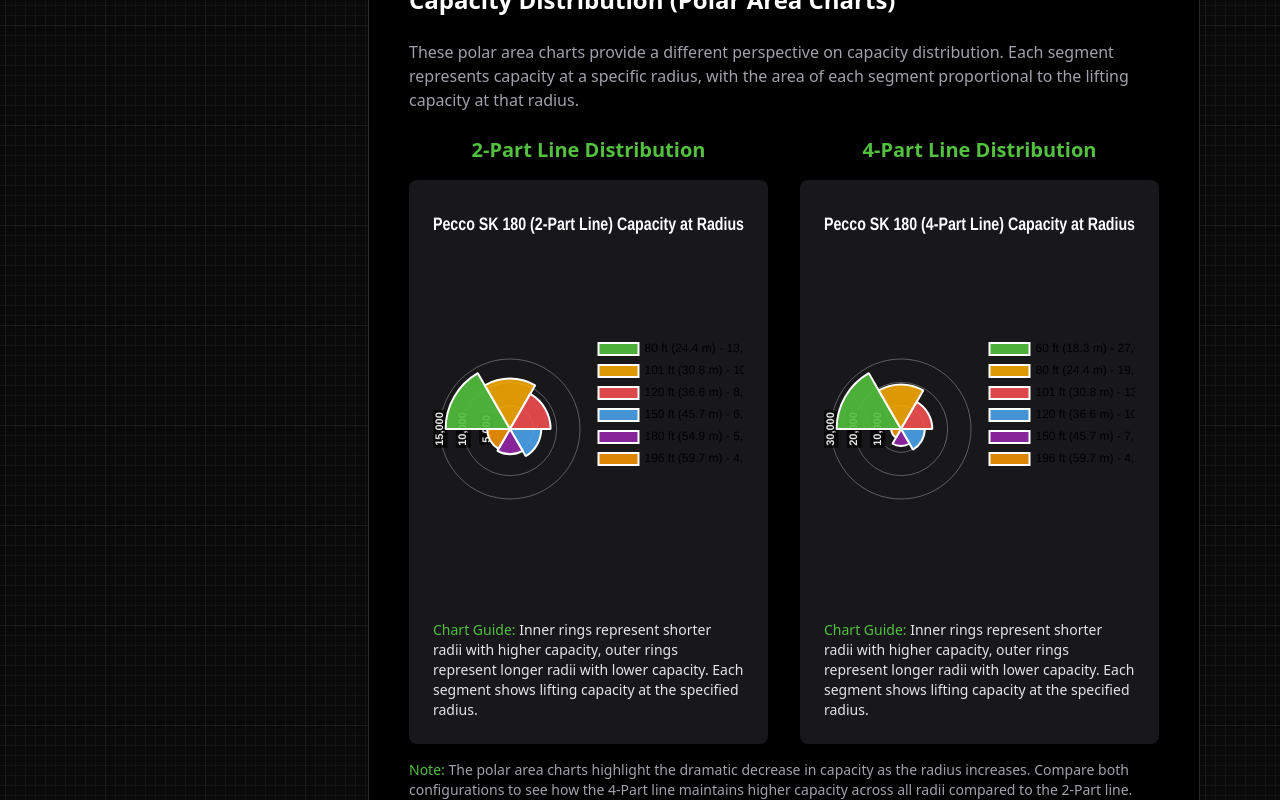
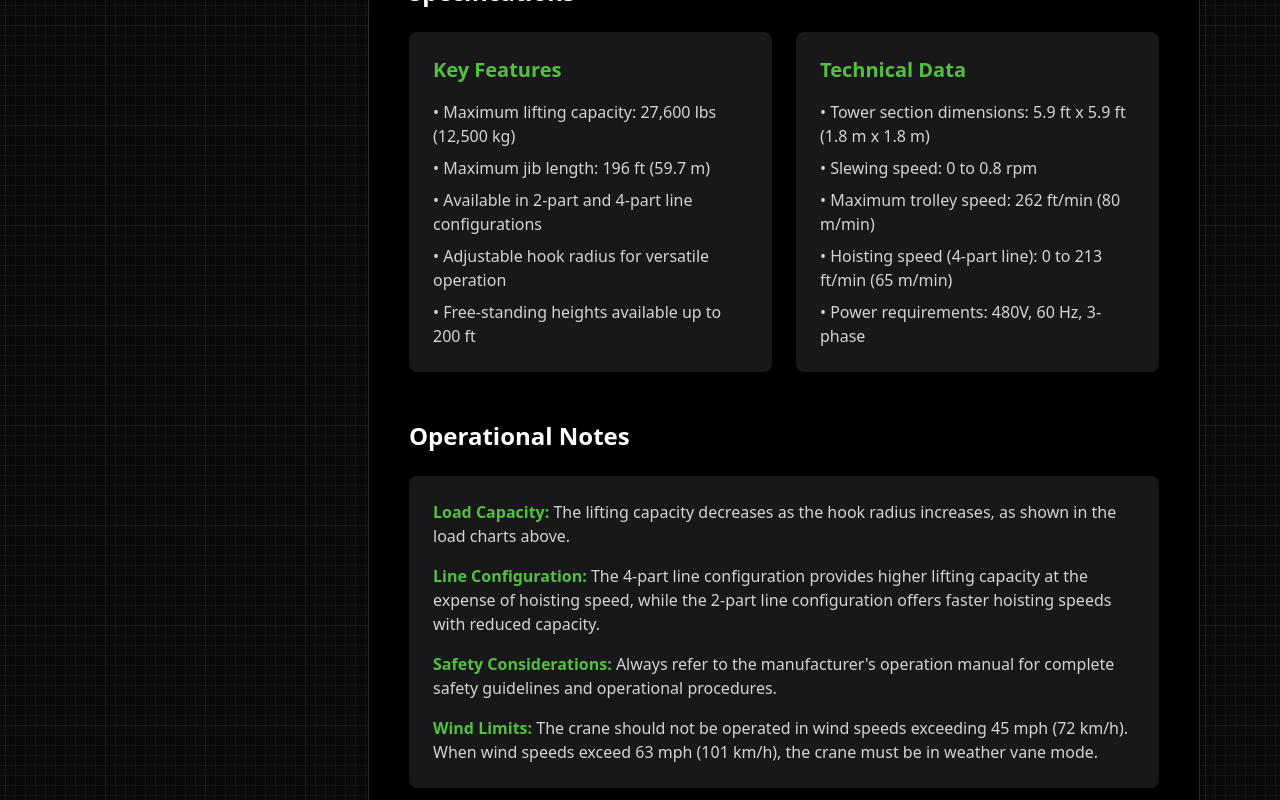
Before and after one commit to ArsCodeAmatoria/lilfoot, a Next.js app: page /pecco-sk-180 in a window 1280 px wide. Shown: the part 2580-3380 px from the top of the page. Built offline with nearby package versions, Linux system fonts and the light colour scheme.

Commit message:
Remove polar area charts from LoadCapacityChart component and page

```diff
--- a/app/components/LoadCapacityChart.tsx
+++ b/app/components/LoadCapacityChart.tsx
@@ -10,12 +10,9 @@ import {
   Title,
   Tooltip,
   Legend,
-  ChartOptions,
-  RadialLinearScale,
-  ArcElement,
-  PolarAreaController
+  ChartOptions
 } from 'chart.js';
-import { Line, PolarArea } from 'react-chartjs-2';
+import { Line } from 'react-chartjs-2';
 
 // Register ChartJS components
 ChartJS.register(
@@ -25,10 +22,7 @@ ChartJS.register(
   LineElement,
   Title,
   Tooltip,
-  Legend,
-  RadialLinearScale,
-  ArcElement,
-  PolarAreaController
+  Legend
 );
 
 // Define the 2-Part line load capacity data for 196 ft jib
@@ -192,163 +186,4 @@ const LoadCapacityChart: React.FC<LoadCapacityChartProps> = ({ configuration })
   );
 };
 
-// Polar Area Chart for Capacity Distribution
-const PolarAreaCapacityChart: React.FC<LoadCapacityChartProps> = ({ configuration }) => {
-  // Select the appropriate data based on the configuration
-  const loadCapacityData = configuration === 'twoPartLine' ? twoPartLineData : fourPartLineData;
-
-  // Get a subset of the data points to make the polar chart clearer
-  // Sort the data by radius (ascending) so smaller radii are in the inner circles
-  const polarData = configuration === 'twoPartLine'
-    ? [
-        { radiusFt: 80, radiusM: 24.4, capacityLbs: 13800, capacityKg: 6250 },
-        { radiusFt: 101, radiusM: 30.8, capacityLbs: 10800, capacityKg: 4900 },
-        { radiusFt: 120, radiusM: 36.6, capacityLbs: 8700, capacityKg: 3950 },
-        { radiusFt: 150, radiusM: 45.7, capacityLbs: 6700, capacityKg: 3040 },
-        { radiusFt: 180, radiusM: 54.9, capacityLbs: 5400, capacityKg: 2450 },
-        { radiusFt: 196, radiusM: 59.7, capacityLbs: 4900, capacityKg: 2220 }
-      ]
-    : [
-        { radiusFt: 60, radiusM: 18.3, capacityLbs: 27600, capacityKg: 12500 },
-        { radiusFt: 80, radiusM: 24.4, capacityLbs: 19060, capacityKg: 8645 },
-        { radiusFt: 101, radiusM: 30.8, capacityLbs: 13400, capacityKg: 6080 },
-        { radiusFt: 120, radiusM: 36.6, capacityLbs: 10200, capacityKg: 4625 },
-        { radiusFt: 150, radiusM: 45.7, capacityLbs: 7300, capacityKg: 3310 },
-        { radiusFt: 196, radiusM: 59.7, capacityLbs: 4200, capacityKg: 1905 }
-      ];
-
-  // Generate contrasting colors with better visibility
-  const generateBackgroundColors = (count: number) => {
-    // Use a more vibrant, high-contrast color palette
-    const colors = [
-      'rgba(83, 192, 63, 0.9)',   // Bright green (highlight color)
-      'rgba(255, 177, 0, 0.85)',  // Amber
-      'rgba(255, 82, 82, 0.85)',  // Red
-      'rgba(77, 171, 247, 0.85)', // Blue
-      'rgba(156, 39, 176, 0.85)', // Purple
-      'rgba(255, 152, 0, 0.85)'   // Orange
-    ];
-
-    // Return only the colors we need
-    return colors.slice(0, count);
-  };
-
-  // Chart options
-  const options: ChartOptions<'polarArea'> = {
-    responsive: true,
-    maintainAspectRatio: false,
-    plugins: {
-      legend: {
-        position: 'right' as const,
-        labels: {
-          color: '#FFFFFF',
-          font: {
-            size: 12
-          },
-          // Format the legend labels to include radius and capacity
-          generateLabels: function(chart) {
-            const datasets = chart.data.datasets;
-            return chart.data.labels?.map((label, i) => {
-              const meta = chart.getDatasetMeta(0);
-              const style = meta.controller.getStyle(i, false);
-              const dataPoint = polarData[i];
-              return {
-                text: `${dataPoint.radiusFt} ft (${dataPoint.radiusM} m) - ${dataPoint.capacityLbs.toLocaleString()} lbs`,
-                fillStyle: style.backgroundColor,
-                strokeStyle: style.borderColor,
-                lineWidth: style.borderWidth,
-                hidden: !chart.getDataVisibility(i),
-                index: i
-              };
-            }) || [];
-          }
-        }
-      },
-      title: {
-        display: true,
-        text: `Pecco SK 180 (${configuration === 'twoPartLine' ? '2-Part' : '4-Part'} Line) Capacity at Radius`,
-        color: '#FFFFFF',
-        font: {
-          size: 18,
-          weight: 'bold'
-        },
-        padding: {
-          top: 10,
-          bottom: 20
-        }
-      },
-      tooltip: {
-        callbacks: {
-          label: (context) => {
-            const index = context.dataIndex;
-            const dataPoint = polarData[index];
-            return [
-              `Radius: ${dataPoint.radiusFt} ft (${dataPoint.radiusM} m)`,
-              `Capacity: ${dataPoint.capacityLbs.toLocaleString()} lbs (${dataPoint.capacityKg.toLocaleString()} kg)`
-            ];
-          },
-          title: (context) => {
-            return `Zone ${context[0].dataIndex + 1}`;
-          }
-        }
-      }
-    },
-    scales: {
-      r: {
-        grid: {
-          color: 'rgba(255, 255, 255, 0.3)'  // Brighter grid lines
-        },
-        ticks: {
-          color: 'rgba(255, 255, 255, 0.9)', // Brighter tick labels
-          backdropColor: 'rgba(0, 0, 0, 0.7)', // Dark backdrop for better contrast
-          font: {
-            size: 11,
-            weight: 'bold'
-          }
-        },
-        angleLines: {
-          color: 'rgba(255, 255, 255, 0.4)'  // Brighter angle lines
-        },
-        pointLabels: {
-          color: '#FFFFFF',
-          font: {
-            size: 12,
-            weight: 'bold'
-          }
-        },
-        startAngle: -90, // Start at top
-      }
-    }
-  };
-
-  // Chart data
-  const data = {
-    // Label by radius for each segment
-    labels: polarData.map(item => `${item.radiusFt} ft`),
-    datasets: [
-      {
-        label: 'Capacity by Radius',
-        // Use actual capacity values
-        data: polarData.map(item => item.capacityLbs),
-        backgroundColor: generateBackgroundColors(polarData.length),
-        borderColor: '#FFFFFF',
-        borderWidth: 2
-      }
-    ]
-  };
-
-  return (
-    <div className="bg-gray-900 p-6 rounded-lg">
-      <div className="h-[400px] w-full">
-        <PolarArea options={options} data={data} />
-      </div>
-      <div className="mt-4 text-sm text-gray-200">
-        <span className="text-highlight font-medium">Chart Guide:</span> Inner rings represent shorter radii with higher capacity,
-        outer rings represent longer radii with lower capacity. Each segment shows lifting capacity at the specified radius.
-      </div>
-    </div>
-  );
-};
-
-export { LoadCapacityChart, PolarAreaCapacityChart };
 export default LoadCapacityChart;
--- a/app/pecco-sk-180/page.tsx
+++ b/app/pecco-sk-180/page.tsx
@@ -1,7 +1,7 @@
 "use client";
 
 import { useState } from "react";
-import LoadCapacityChart, { PolarAreaCapacityChart } from "../components/LoadCapacityChart";
+import LoadCapacityChart from "../components/LoadCapacityChart";
 
 // Tab Button Component
 function TabButton({ isActive, onClick, children }: { isActive: boolean, onClick: () => void, children: React.ReactNode }) {
@@ -365,28 +365,6 @@ export default function PeccoSK180Page() {
               Notice the capacity reduction as radius increases, starting from a higher capacity at shorter radii compared to the 2-Part line.
             </div>
           </div>
-
-          {/* Capacity Distribution Charts */}
-          <h3 className="text-2xl font-bold text-white mt-14 mb-6">Capacity Distribution (Polar Area Charts)</h3>
-          <p className="text-gray-400 mb-6">
-            These polar area charts provide a different perspective on capacity distribution. Each segment represents capacity at a specific radius,
-            with the area of each segment proportional to the lifting capacity at that radius.
-          </p>
-
-          <div className="grid grid-cols-1 md:grid-cols-2 gap-8 mb-4">
-            <div>
-              <h4 className="text-xl font-bold text-highlight mb-4 text-center">2-Part Line Distribution</h4>
-              <PolarAreaCapacityChart configuration="twoPartLine" />
-            </div>
-            <div>
-              <h4 className="text-xl font-bold text-highlight mb-4 text-center">4-Part Line Distribution</h4>
-              <PolarAreaCapacityChart configuration="fourPartLine" />
-            </div>
-          </div>
-          <div className="text-sm text-gray-400">
-            <span className="text-highlight font-medium">Note:</span> The polar area charts highlight the dramatic decrease in capacity as the radius increases.
-            Compare both configurations to see how the 4-Part line maintains higher capacity across all radii compared to the 2-Part line.
-          </div>
         </section>
 
         {/* Crane Information */}
```
